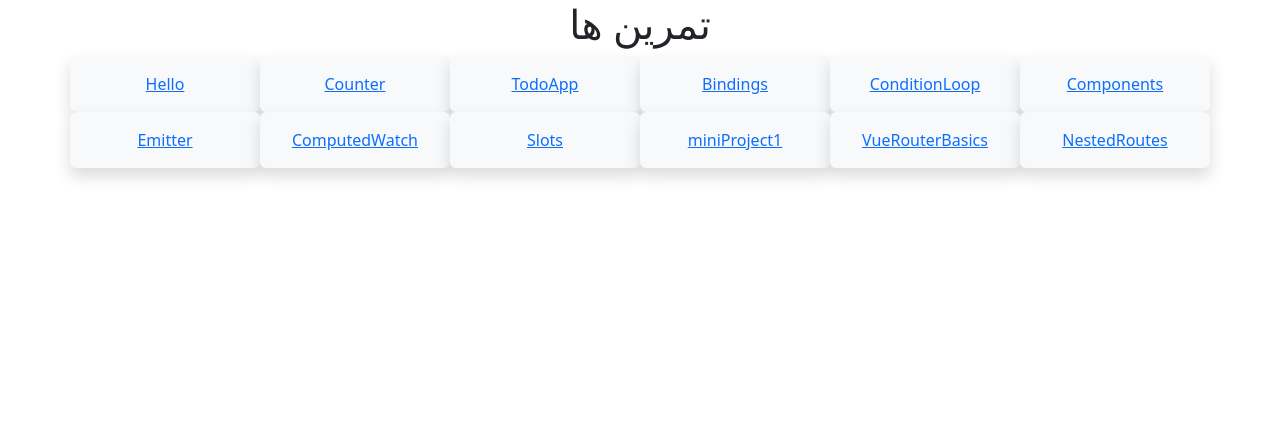
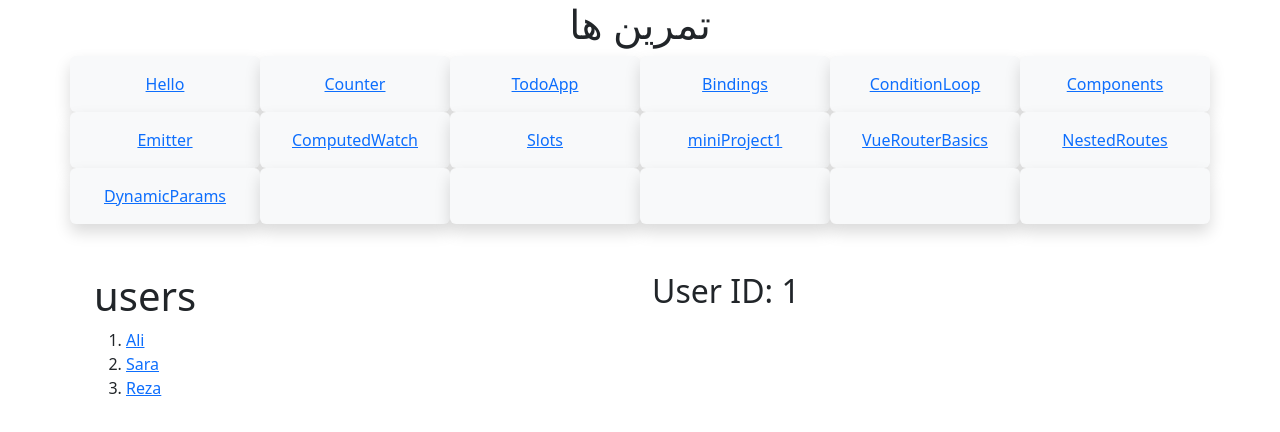
Before and after one commit to ielhamsv/vue-learning-30days, a Vue app in the folder vue-30days/: page /users/1 in a window 1280 px wide. Shown: the top 432 px of the page. Built offline with nearby package versions, Linux system fonts and the light colour scheme.

Commit message:
day13 , Dynamic Params

```diff
--- a/vue-30days/src/App.vue
+++ b/vue-30days/src/App.vue
@@ -45,6 +45,16 @@
           <router-link to="/NestedRoutes">NestedRoutes</router-link>
         </div>
       </div>
+      <div class="row">
+      <div class="col-md-2 shadow p-3 bg-body-tertiary rounded text-center">
+        <router-link to="/DynamicParams">DynamicParams</router-link>
+      </div>
+      <div class="col-md-2 shadow p-3 bg-body-tertiary rounded text-center"></div>
+      <div class="col-md-2 shadow p-3 bg-body-tertiary rounded text-center"></div>
+      <div class="col-md-2 shadow p-3 bg-body-tertiary rounded text-center"></div>
+      <div class="col-md-2 shadow p-3 bg-body-tertiary rounded text-center"></div>
+      <div class="col-md-2 shadow p-3 bg-body-tertiary rounded text-center"></div>
+    </div>
     </div>
   </header>
   <section class="mt-5">
--- a/vue-30days/src/router/index.js
+++ b/vue-30days/src/router/index.js
@@ -13,6 +13,7 @@ import Home from "@/components/Home.vue";
 import About from "@/components/About.vue";
 import VueRouterBasics from "@/views/VueRouterBasics.vue";
 import NestedRoutes from "@/views/NestedRoutes.vue";
+import DynamicParams from "@/views/DynamicParams.vue";
 
 
 const router = createRouter({
@@ -35,6 +36,8 @@ const router = createRouter({
         {path: 'About', component:About},
         {path: 'Home', component:Home}
       ]},
+    {path: '/DynamicParams', name: 'DynamicParams', component: DynamicParams},
+    {path: '/users/:id', component: DynamicParams},
   ],
 })
 
--- /dev/null
+++ b/vue-30days/src/views/DynamicParams.vue
@@ -0,0 +1,29 @@
+<script setup>
+const users = [
+  { id: 1, name: 'Ali' },
+  { id: 2, name: 'Sara' },
+  { id: 3, name: 'Reza' }
+]
+</script>
+
+<template>
+    <div class="container">
+      <div class="row">
+        <div class="col-md-6">
+          <h1>users</h1>
+          <ol>
+            <li v-for="(user,id) in users " :key="user.id">
+              <router-link :to="`/users/${user.id}`">{{user.name}}</router-link>
+            </li>
+          </ol>
+        </div>
+        <div class="col-md-6">
+          <h2>User ID: {{ $route.params.id }}</h2>
+        </div>
+      </div>
+    </div>
+</template>
+
+<style scoped>
+
+</style>
```
